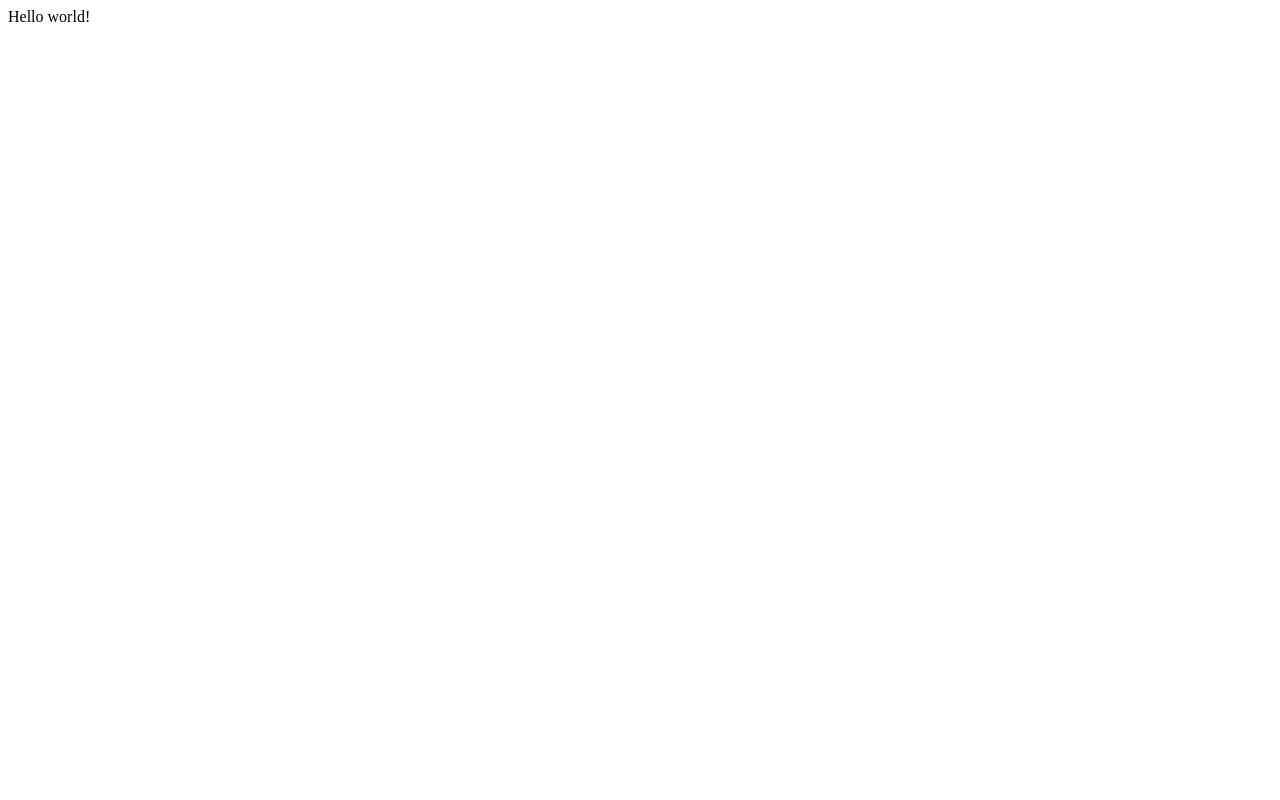
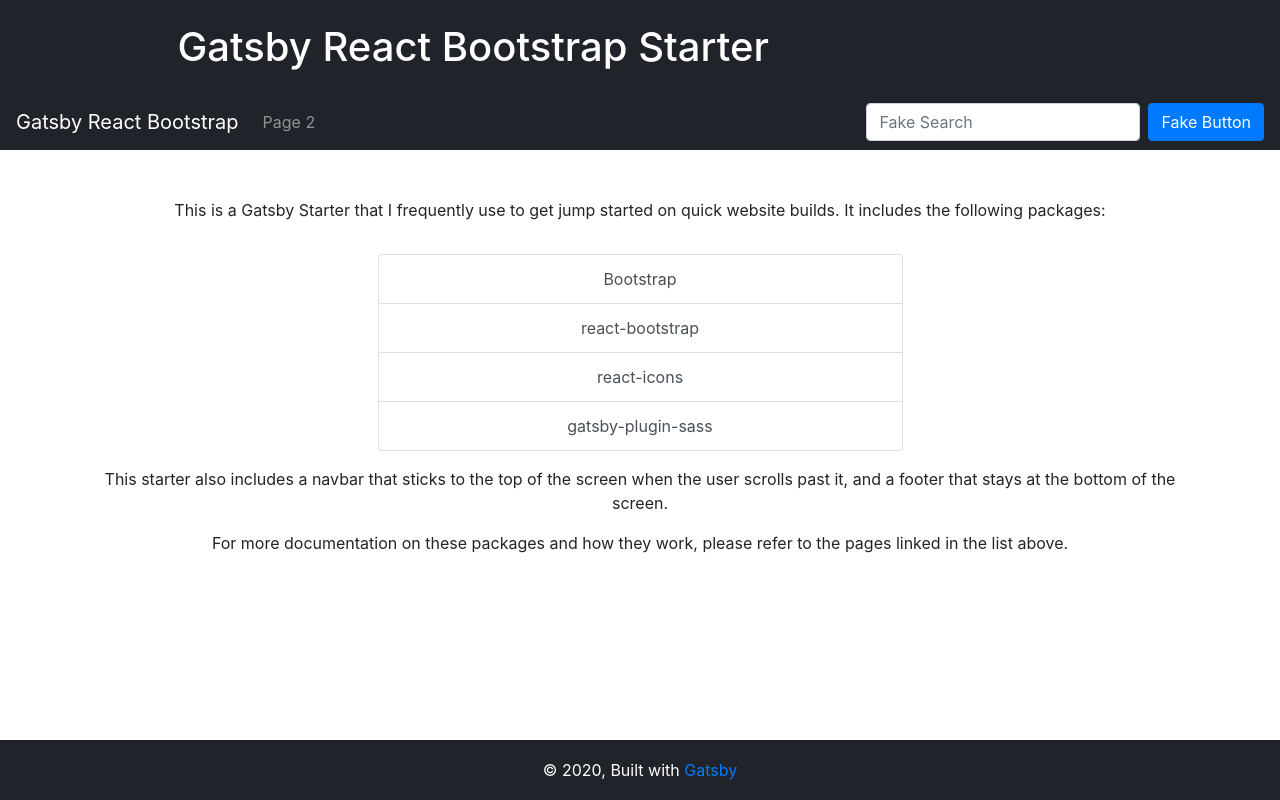
Before and after one commit to afizsavage/Mide-Ice-Cream-SIte, a Gatsby site: page / in a window 1280 px wide. Built offline with nearby package versions, Linux system fonts and the light colour scheme; Gatsby itself is replaced by a stand-in of ours.

Commit message:
bootstrap bootstraped

```diff
--- a/gatsby-config.js
+++ b/gatsby-config.js
@@ -1,10 +1,35 @@
-/**
- * Configure your Gatsby site with this file.
- *
- * See: https://www.gatsbyjs.com/docs/gatsby-config/
- */
-
 module.exports = {
-  /* Your site config here */
-  plugins: [],
+  pathPrefix: "/gatsby-react-bootstrap-starter",
+  siteMetadata: {
+    title: `Gatsby React Bootstrap Starter`,
+    description: `A starter that includes react-bootstrap and react-icons, along with SASS compilation.`,
+    author: `Billy Jacoby`,
+  },
+  plugins: [
+    `gatsby-plugin-react-helmet`,
+    {
+      resolve: `gatsby-source-filesystem`,
+      options: {
+        name: `images`,
+        path: `${__dirname}/src/images`,
+      },
+    },
+    `gatsby-plugin-sass`,
+    `gatsby-transformer-sharp`,
+    `gatsby-plugin-sharp`,
+    {
+      resolve: `gatsby-plugin-manifest`,
+      options: {
+        name: `gatsby-starter-react-bootstrap`,
+        short_name: `react-bootstrap`,
+        start_url: `/`,
+        background_color: `#20232a`,
+        theme_color: `#20232a`,
+        display: `minimal-ui`,
+      },
+    },
+    // this (optional) plugin enables Progressive Web App + Offline functionality
+    // To learn more, visit: https://gatsby.dev/offline
+    // `gatsby-plugin-offline`,
+  ],
 }
--- /dev/null
+++ b/src/components/header.js
@@ -0,0 +1,41 @@
+import { Link } from "gatsby"
+import PropTypes from "prop-types"
+import React from "react"
+
+const Header = ({ siteTitle }) => (
+  <header
+    style={{
+      background: `#20232a`,
+    }}
+  >
+    <div
+      style={{
+        margin: `0 auto`,
+        maxWidth: 960,
+        padding: `1.45rem 1.0875rem`,
+      }}
+    >
+      <h1 style={{ margin: 0 }}>
+        <Link
+          to="/"
+          style={{
+            color: `white`,
+            textDecoration: `none`,
+          }}
+        >
+          {siteTitle}
+        </Link>
+      </h1>
+    </div>
+  </header>
+)
+
+Header.propTypes = {
+  siteTitle: PropTypes.string,
+}
+
+Header.defaultProps = {
+  siteTitle: ``,
+}
+
+export default Header
--- /dev/null
+++ b/src/components/layout.js
@@ -0,0 +1,62 @@
+/**
+ * Layout component that queries for data
+ * with Gatsby's StaticQuery component
+ *
+ * See: https://www.gatsbyjs.org/docs/static-query/
+ */
+
+import React from "react"
+import { StaticQuery, graphql } from "gatsby"
+
+import { Container, Row, Col } from "react-bootstrap"
+
+import Header from "./header"
+import Navbar from "./navBar"
+
+const Layout = ({ children, pageInfo }) => (
+  <StaticQuery
+    query={graphql`
+      query SiteTitleQuery {
+        site {
+          siteMetadata {
+            title
+          }
+        }
+      }
+    `}
+    render={data => (
+      <>
+        <Container fluid className="px-0 main">
+          <Row noGutters className="justify-content-center">
+            <Col>
+              <Header siteTitle={data.site.siteMetadata.title} />
+            </Col>
+          </Row>
+          <Navbar pageInfo={pageInfo} />
+          <Row noGutters>
+            <Col>
+              <Container className="mt-5">
+                <main>{children}</main>
+              </Container>
+            </Col>
+          </Row>
+        </Container>
+        <Container fluid className="px-0">
+          <Row noGutters>
+            <Col className="footer-col">
+              <footer>
+                <span>
+                  © {new Date().getFullYear()}, Built with
+                  {` `}
+                  <a href="https://www.gatsbyjs.org">Gatsby</a>
+                </span>
+              </footer>
+            </Col>
+          </Row>
+        </Container>
+      </>
+    )}
+  />
+)
+
+export default Layout
--- /dev/null
+++ b/src/components/navBar.js
@@ -0,0 +1,43 @@
+import React from "react"
+import { Link } from "gatsby"
+
+import { Navbar, Nav, Form, FormControl, Button } from "react-bootstrap"
+
+const CustomNavbar = ({ pageInfo }) => {
+  console.log(pageInfo)
+  return (
+    <>
+      <Navbar variant="dark" expand="lg" id="site-navbar">
+        {/* <Container> */}
+        <Link to="/" className="link-no-style">
+          <Navbar.Brand as="span">Gatsby React Bootstrap</Navbar.Brand>
+        </Link>
+        <Navbar.Toggle aria-controls="basic-navbar-nav" />
+        <Navbar.Collapse id="basic-navbar-nav">
+          <Nav className="mr-auto" activeKey={pageInfo && pageInfo.pageName}>
+            <Link to="/page-2" className="link-no-style">
+              <Nav.Link as="span" eventKey="page-2">
+                Page 2
+              </Nav.Link>
+            </Link>
+          </Nav>
+          <Nav className="ml-auto">
+            <Form inline onSubmit={e => e.preventDefault()}>
+              <Form.Group>
+                <FormControl
+                  type="text"
+                  placeholder="Fake Search"
+                  className="mr-2"
+                />
+              </Form.Group>
+              <Button>Fake Button</Button>
+            </Form>
+          </Nav>
+        </Navbar.Collapse>
+        {/* </Container> */}
+      </Navbar>
+    </>
+  )
+}
+
+export default CustomNavbar
--- /dev/null
+++ b/src/components/seo.js
@@ -0,0 +1,99 @@
+/**
+ * SEO component that queries for data with
+ *  Gatsby's useStaticQuery React hook
+ *
+ * See: https://www.gatsbyjs.org/docs/use-static-query/
+ */
+
+import React from "react"
+import PropTypes from "prop-types"
+import Helmet from "react-helmet"
+import { useStaticQuery, graphql } from "gatsby"
+
+function SEO({ description, lang, meta, keywords, title }) {
+  const { site } = useStaticQuery(
+    graphql`
+      query {
+        site {
+          siteMetadata {
+            title
+            description
+            author
+          }
+        }
+      }
+    `
+  )
+
+  const metaDescription = description || site.siteMetadata.description
+
+  return (
+    <Helmet
+      htmlAttributes={{
+        lang,
+      }}
+      title={title}
+      titleTemplate={`%s | ${site.siteMetadata.title}`}
+      meta={[
+        {
+          name: `description`,
+          content: metaDescription,
+        },
+        {
+          property: `og:title`,
+          content: title,
+        },
+        {
+          property: `og:description`,
+          content: metaDescription,
+        },
+        {
+          property: `og:type`,
+          content: `website`,
+        },
+        {
+          name: `twitter:card`,
+          content: `summary`,
+        },
+        {
+          name: `twitter:creator`,
+          content: site.siteMetadata.author,
+        },
+        {
+          name: `twitter:title`,
+          content: title,
+        },
+        {
+          name: `twitter:description`,
+          content: metaDescription,
+        },
+      ]
+        .concat(
+          keywords.length > 0
+            ? {
+                name: `keywords`,
+                content: keywords.join(`, `),
+              }
+            : []
+        )
+        .concat(meta)}
+    />
+  )
+}
+
+SEO.defaultProps = {
+  lang: `en`,
+  meta: [],
+  keywords: [],
+  description: ``,
+}
+
+SEO.propTypes = {
+  description: PropTypes.string,
+  lang: PropTypes.string,
+  meta: PropTypes.arrayOf(PropTypes.object),
+  keywords: PropTypes.arrayOf(PropTypes.string),
+  title: PropTypes.string.isRequired,
+}
+
+export default SEO
--- a/src/pages/index.js
+++ b/src/pages/index.js
@@ -1,5 +1,69 @@
 import React from "react"
+import { Row, Col, Container, ListGroup } from "react-bootstrap"
+import Layout from "../components/layout"
+import SEO from "../components/seo"
 
-export default function Home() {
-  return <div>Hello world!</div>
-}
+const IndexPage = () => (
+  <Layout pageInfo={{ pageName: "index" }}>
+    <SEO title="Home" keywords={[`gatsby`, `react`, `bootstrap`]} />
+    <Container className="text-center">
+      <Row>
+        <Col>
+          <p>
+            This is a Gatsby Starter that I frequently use to get jump started
+            on quick website builds. It includes the following packages:
+          </p>
+        </Col>
+      </Row>
+      <Row className="justify-content-center my-3">
+        <Col md="6">
+          <ListGroup>
+            <ListGroup.Item
+              action
+              href="https://getbootstrap.com"
+              target="_blank"
+            >
+              Bootstrap
+            </ListGroup.Item>
+            <ListGroup.Item
+              action
+              href="https://react-bootstrap.github.io/"
+              target="_blank"
+            >
+              react-bootstrap
+            </ListGroup.Item>
+            <ListGroup.Item
+              action
+              href="https://react-icons.netlify.com"
+              target="_blank"
+            >
+              react-icons
+            </ListGroup.Item>
+            <ListGroup.Item
+              action
+              href="https://www.gatsbyjs.org/packages/gatsby-plugin-sass/"
+              target="_blank"
+            >
+              gatsby-plugin-sass
+            </ListGroup.Item>
+          </ListGroup>
+        </Col>
+      </Row>
+      <Row>
+        <Col>
+          <p>
+            This starter also includes a navbar that sticks to the top of the
+            screen when the user scrolls past it, and a footer that stays at the
+            bottom of the screen.
+          </p>
+          <p>
+            For more documentation on these packages and how they work, please
+            refer to the pages linked in the list above.
+          </p>
+        </Col>
+      </Row>
+    </Container>
+  </Layout>
+)
+
+export default IndexPage
--- /dev/null
+++ b/src/styles/_layout.scss
@@ -0,0 +1,38 @@
+div.main {
+  min-height: 100vh;
+  padding-bottom: 60px;
+}
+
+div.full-height {
+  min-height: 100vh;
+}
+
+a.link-no-style {
+  &:hover {
+    text-decoration: none;
+  }
+}
+
+.footer-col {
+  display: flex;
+  flex-direction: column;
+  align-content: center;
+  align-items: center;
+  footer {
+    display: flex;
+    position: relative;
+    bottom: 0;
+    margin-top: -60px;
+    height: 60px;
+    clear: both;
+    background-color: $color-primary;
+    color: white;
+    justify-content: center;
+    width: 100%;
+
+    span {
+      align-self: center;
+      text-align: center;
+    }
+  }
+}
--- /dev/null
+++ b/src/styles/_navbar.scss
@@ -0,0 +1,7 @@
+#site-navbar {
+  background-color: $color-primary;
+  position: -webkit-sticky;
+  position: sticky;
+  top: 0;
+  z-index: 100;
+}
--- /dev/null
+++ b/src/styles/_variables.scss
@@ -0,0 +1 @@
+$color-primary: #20232a;
--- /dev/null
+++ b/src/styles/style.scss
@@ -0,0 +1,5 @@
+@import "../../node_modules/bootstrap/scss/bootstrap.scss";
+@import "variables";
+
+@import "layout";
+@import "navbar";
```
Also changed, not shown: gatsby-browser.js (added, +8 -0 lines), package.json (+17 -1 lines), src/pages/404.js (added, +14 -0 lines), src/pages/page-2.js (added, +16 -0 lines), src/images/gatsby-astronaut.png (added), src/images/gatsby-icon.png (added), 1 other file.
